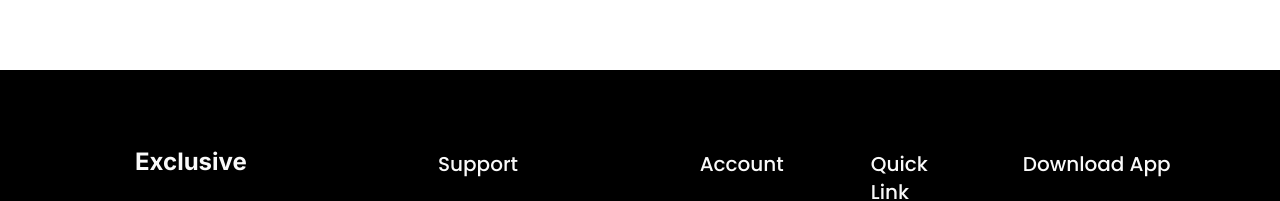
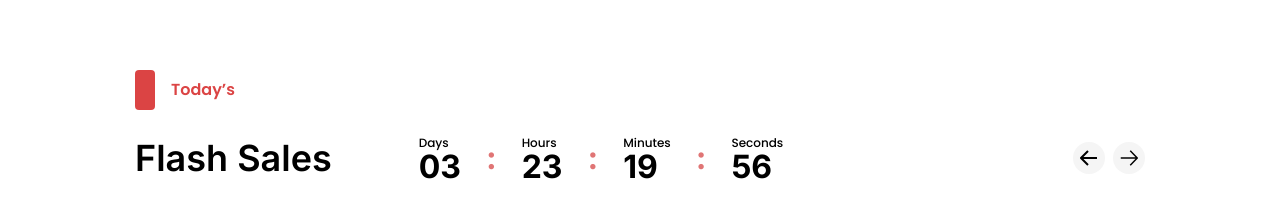
Before and after one commit to AnatoliyKlimov/Maxima-practice-2, a React (Create React App) app: page / in a window 1280 px wide. Shown: the part 683-884 px from the top of the page. Built offline with nearby package versions, Linux system fonts and the light colour scheme.

Commit message:
Компонент title-section - готово

```diff
--- /dev/null
+++ b/src/components/sale-timer-block/sale-timer-block.css
@@ -0,0 +1,33 @@
+.sale-timer-block {
+    display: flex;
+    align-items: center;
+    gap: 25px;
+
+}
+
+.timer-value-block-d {
+    color: rgb(0, 0, 0);
+    font-size: 12px;
+    font-weight: 500;
+    line-height: 18px;
+    text-align: left;
+    font-family: "Poppins", sans-serif;
+}
+
+.timer-value-block-v {
+    color: rgb(0, 0, 0);
+    font-family: "Inter", sans-serif;
+    font-size: 32px;
+    font-weight: 700;
+    line-height: 30px;
+    text-align: left;
+}
+
+.timer-splitter{
+   color: rgb(224, 117, 117);
+   font-family: "Inter", sans-serif;
+   font-size: 32px;
+   font-weight: 700;
+   line-height: 30px;
+
+}
--- /dev/null
+++ b/src/components/sale-timer-block/sale-timer-block.jsx
@@ -0,0 +1,35 @@
+import '../sale-timer-block/sale-timer-block.css';
+
+
+function SaleTimerBlock() {
+
+    return (
+        <>
+            <div className='sale-timer-block'>
+                <div className="timer-value-block">
+                    <p className="timer-value-block-d">Days</p>
+                    <p className="timer-value-block-v">03</p>
+                </div>
+                <span className='timer-splitter'>:</span>
+                <div className="timer-value-block">
+                    <p className="timer-value-block-d">Hours</p>
+                    <p className="timer-value-block-v">23</p>
+                </div>
+                <span className='timer-splitter'>:</span>
+                <div className="timer-value-block">
+                    <p className="timer-value-block-d">Minutes</p>
+                    <p className="timer-value-block-v">19</p>
+                </div>
+                <span className='timer-splitter'>:</span>
+                <div className="timer-value-block">
+                    <p className="timer-value-block-d">Seconds</p>
+                    <p className="timer-value-block-v">56</p>
+                </div>
+            </div>
+        </>
+    )
+
+
+}
+
+export default SaleTimerBlock;
--- /dev/null
+++ b/src/components/scroll-btns/scroll-btns.css
@@ -0,0 +1,24 @@
+.scroll-btns-block {
+    display: flex;
+    align-items: center;
+    gap: 8px;
+}
+
+.scroll-btn{
+    padding: 16px;
+    background: rgb(245, 245, 245);
+    border-radius: 100%;
+    border: none;
+    outline: none;
+    cursor: pointer;
+    background-position: center;
+    background-repeat: no-repeat;
+}
+
+.scroll-btn-back{
+    background-image: url('../../../public/img/svg/arr-btn-back.svg');
+}
+
+.scroll-btn-forward{
+    background-image: url('../../../public/img/svg/arr-btn-forward.svg');
+}
--- /dev/null
+++ b/src/components/scroll-btns/scroll-btns.jsx
@@ -0,0 +1,18 @@
+import '../scroll-btns/scroll-btns.css';
+
+
+function ScrollBtns() {
+
+    return (
+        <>
+            <div className='scroll-btns-block'>
+                <button className="scroll-btn scroll-btn-back"></button>
+                <button className="scroll-btn scroll-btn-forward"></button>
+            </div>
+        </>
+    )
+
+
+}
+
+export default ScrollBtns;
--- /dev/null
+++ b/src/components/title-section/title-section.css
@@ -0,0 +1,41 @@
+.title-section-main-row {
+    display: flex;
+    align-items: center;
+    gap: 16px;
+
+}
+
+.title-section-main-rect {
+    background-color: rgb(219, 68, 68);
+    padding: 20px 10px;
+    border-radius: 4px;
+}
+
+.title-section-main-descr {
+    color: rgb(219, 68, 68);
+    font-family: "Poppins", sans-serif;
+    font-size: 16px;
+    font-weight: 600;
+    line-height: 20px;
+    text-align: left;
+}
+
+.title-section-secondary-row {
+    padding-top: 24px;
+    display: flex;
+    align-items: center;
+    justify-content: space-between;
+}
+.title-section-secondary-sale-block{
+    display: flex;
+    align-items: normal;
+    gap: 87px;
+}
+.title-section-secondary-descr {
+    font-family: "Inter", sans-serif;
+    color: rgb(0, 0, 0);
+    font-size: 36px;
+    font-weight: 600;
+    line-height: 48px;
+    text-align: left;
+}
--- /dev/null
+++ b/src/components/title-section/title-section.jsx
@@ -0,0 +1,27 @@
+import '../title-section/title-section.css';
+
+
+function TitleSection(props) {
+
+    return (
+        <>
+            <div className='title-section'>
+                <div className="title-section-main-row">
+                    <div className="title-section-main-rect"></div>
+                    <h2 className='title-section-main-descr'>{props.main_title}</h2>
+                </div>
+                <div className="title-section-secondary-row">
+                    <div className="title-section-secondary-sale-block">
+                        <h3 className='title-section-secondary-descr'>{props.secondary_title}</h3>
+                        {props.sale_timer_block}
+                    </div>
+                    {props.scrooll_btns}
+                </div>
+            </div>
+        </>
+    )
+
+
+}
+
+export default TitleSection;
--- a/src/pages/main-page/main-page.jsx
+++ b/src/pages/main-page/main-page.jsx
@@ -2,6 +2,8 @@ import '../main-page/main-page.css';
 import Header from "../../components/header/header";
 import Footer from "../../components/footer/footer";
 import MenuListCategoriesSection from './menu-list-categories-section/menu-list-categories-section';
+import TodaysSection from './todays-section/todays-section';
+
 
 function MainPage() {
 
@@ -9,6 +11,7 @@ function MainPage() {
         <>
             <Header />
             <MenuListCategoriesSection />
+            <TodaysSection />
             <Footer />
         </>
     )
--- /dev/null
+++ b/src/pages/main-page/todays-section/todays-section.css
@@ -0,0 +1,3 @@
+.todays-section{
+    padding: 0px 135px 40px 135px;
+}
--- /dev/null
+++ b/src/pages/main-page/todays-section/todays-section.jsx
@@ -0,0 +1,31 @@
+import '../todays-section/todays-section.css';
+import TitleSection from '../../../components/title-section/title-section';
+import SaleTimerBlock from '../../../components/sale-timer-block/sale-timer-block';
+import ScrollBtns from '../../../components/scroll-btns/scroll-btns';
+
+
+function TodaysSection() {
+    const main_title = "Today’s";
+    const secondary_title = "Flash Sales";
+
+    return (
+        <>
+            <section>
+                <div className="container">
+                    <div className="todays-section">
+                        <TitleSection
+                            main_title={main_title}
+                            secondary_title={secondary_title}
+                            sale_timer_block={<SaleTimerBlock />}
+                            scrooll_btns={<ScrollBtns />}
+                        />
+                    </div>
+
+                </div>
+
+            </section>
+        </>
+    )
+}
+
+export default TodaysSection;
```
Also changed, not shown: public/img/svg/arr-btn-back.svg (added), public/img/svg/arr-btn-forward.svg (added).
